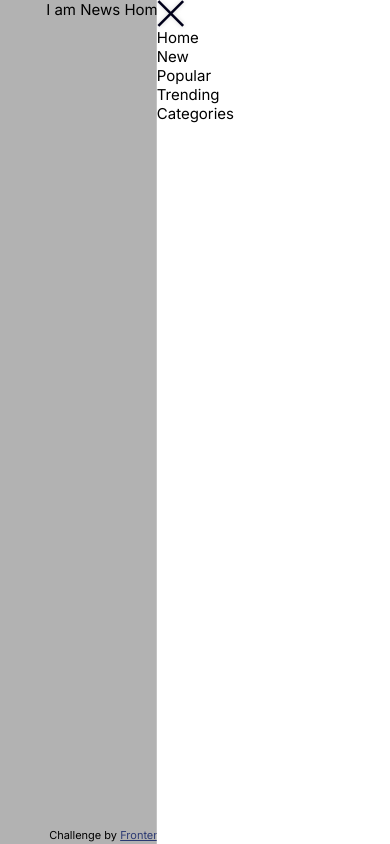
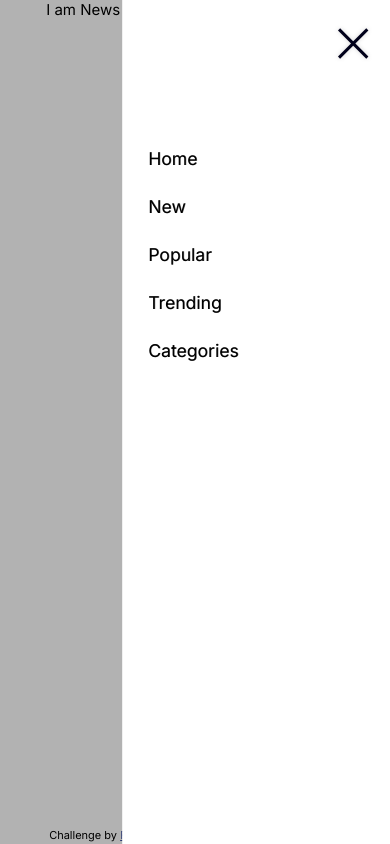
Before and after one commit to dianaroemer/news-homepage, a React (Create React App) app: page / in a window 390 px wide. Built offline with nearby package versions, Linux system fonts and the light colour scheme.

Commit message:
Style mobileMenu, prep for implement functionality for buttons

```diff
--- a/src/styles/MobileMenu.scss
+++ b/src/styles/MobileMenu.scss
@@ -2,11 +2,13 @@
     position: absolute;
     background-color: rgba(0,0,0, .3);
     height: 100vh;
-    width: 100%;
+    width: 62%;
     // opacity: 20%;
     bottom: 0;
 
     z-index: 5;
+
+    // transform: translateX(100%);
 
 }
 
@@ -14,23 +16,41 @@
     position:absolute;
     opacity: 100%;
     background-color: white;
-    width: 60%;
+    // background-color: red;
+    width: 103%;
     height: 100%;
-    transform: translateX(67%);
+    transform: translateX(41%);
     // top: 0;
     z-index: 6;
 
     display: flex;
     flex-direction: column;
     text-align: start;
+
+    padding-top: 28px;
+    padding-left: 26px;
+    padding-right: 23px;
+    // padding-right: 23px;
 }
 
 #mobileMenuCloseIcon {
     filter: drop-shadow(0 0px 2px lightGrey);
     // background-size: 28px 28px;
     // viewBox: 0 0 100 100;
-    height: 28px;
-    width: 28px;
+    height: 32px;
+    width: 32px;
+    display: flex;
+    align-self: end;
+    padding-right: 28px;
+    padding-bottom: 88px;
+}
+
+.mobileMenuLink {
+    font-family: 'Inter';
+    font-weight: 400;
+    font-size: 1.1rem;
+    padding-bottom: 27px;
+    text-shadow: 0.5px 0px 0px grey;
 }
 
 // CloseIcon has height of 28px, width of 28px if symmetrical
```
Also changed, not shown: starter-files/README-template.md.
